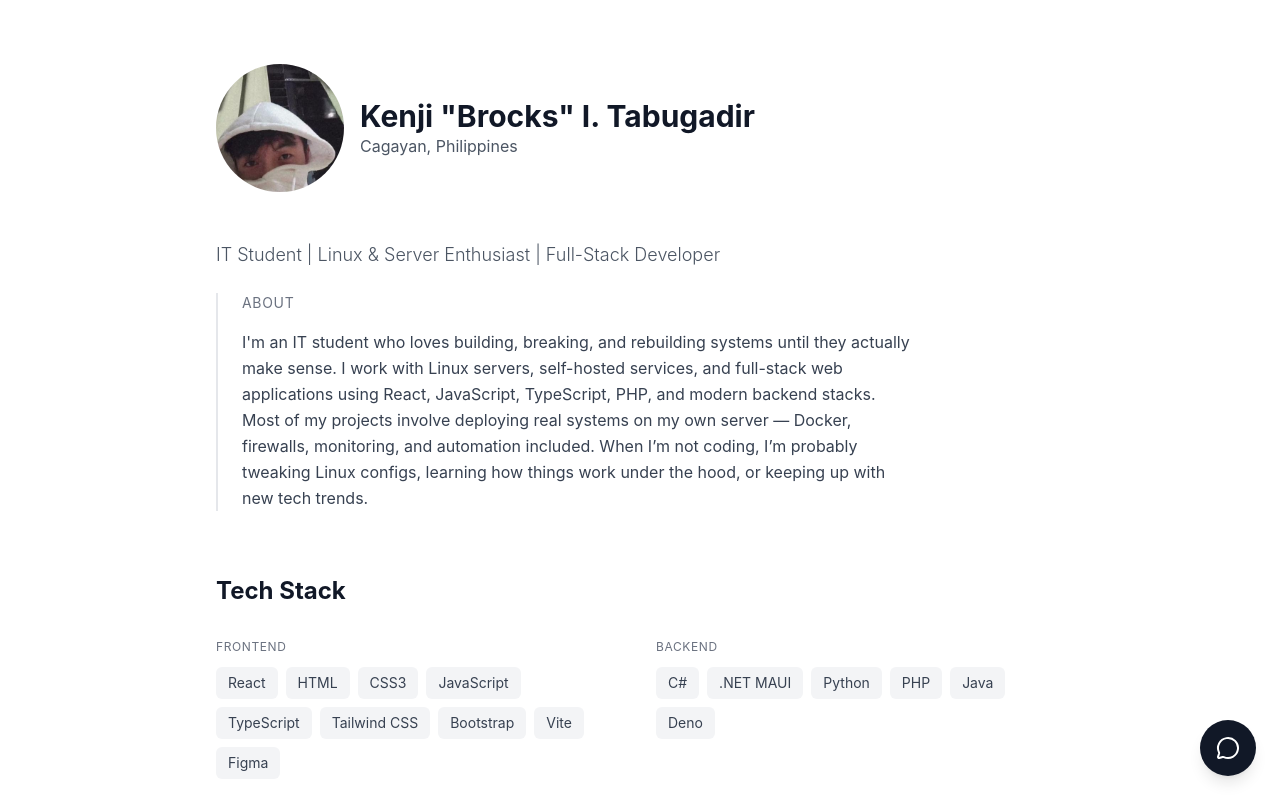
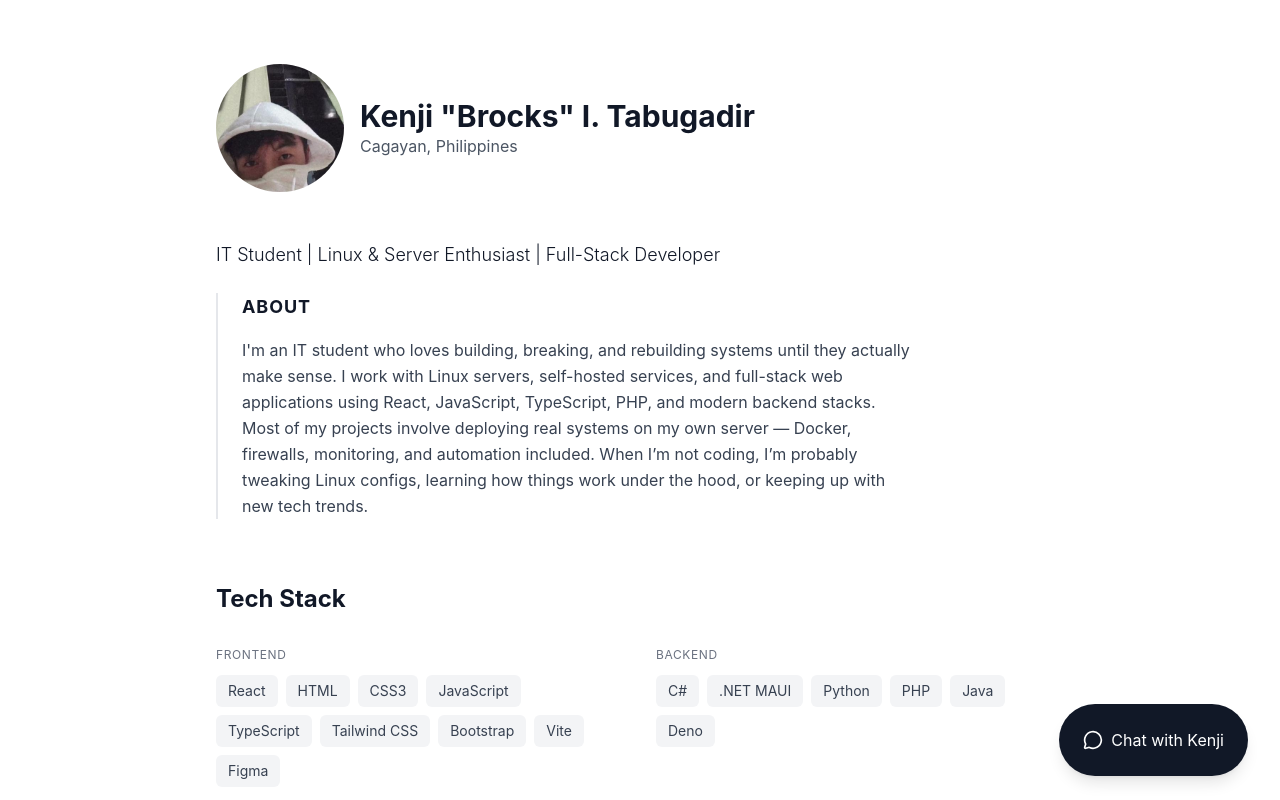
Before and after one commit to Wacky-sama/portfolio-v2, a React (Vite) app: page / in a window 1280 px wide. Shown: the top 800 px of the page. Built offline with nearby package versions, Linux system fonts and the light colour scheme; no server answers.

Commit message:
style: update About and ChatWidget components for improved layout and styling

```diff
--- a/src/components/About.tsx
+++ b/src/components/About.tsx
@@ -7,13 +7,13 @@ export default function About({ tagline, about }: AboutProps) {
   return (
     <section className="mt-12 space-y-6">
       <div>
-        <p className="text-lg text-gray-600 font-light leading-relaxed">
+        <p className="text-lg font-light leading-relaxed">
           {tagline}
         </p>
       </div>
 
       <div className="border-l-2 border-gray-200 pl-6">
-        <h2 className="text-sm uppercase tracking-wider text-gray-500 mb-4">
+        <h2 className="text-lg font-bold uppercase tracking-wider mb-4">
           About
         </h2>
         <p className="text-gray-700 leading-relaxed max-w-2xl">
--- a/src/components/ChatWidget.tsx
+++ b/src/components/ChatWidget.tsx
@@ -10,10 +10,11 @@ export default function ChatWidget() {
       {/* Floating Chat Button */}
       <button
         onClick={() => setIsOpen(true)}
-        className="fixed bottom-6 right-6 z-40 bg-gray-900 text-white p-4 rounded-full shadow-lg hover:bg-gray-800 transition-all hover:scale-110 active:scale-95"
+        className="fixed bottom-6 right-8 z-40 flex items-center gap-2 bg-gray-900 text-white p-6 rounded-full shadow-lg hover:bg-gray-800 transition-all hover:scale-110 active:scale-95"
         aria-label="Open chat"
       >
-        <MessageCircle size={24} />
+        <MessageCircle size={20} />
+        <span>Chat with Kenji</span>
       </button>
 
       {/* Chat Modal */}
```
